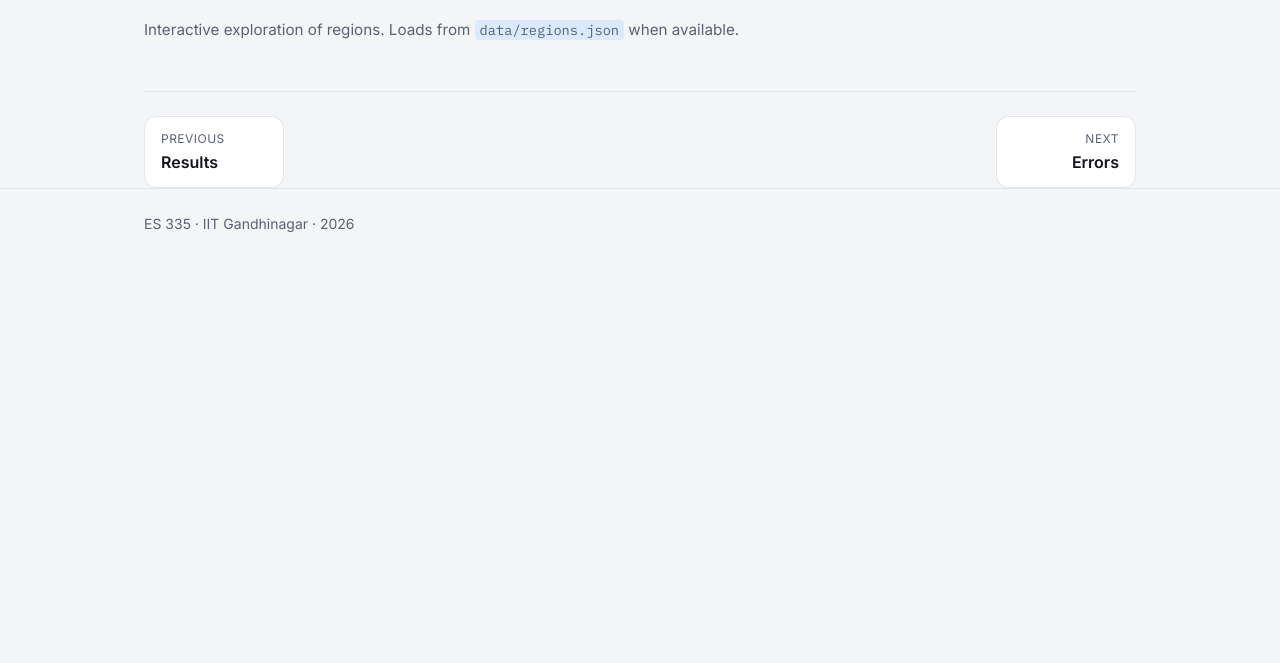
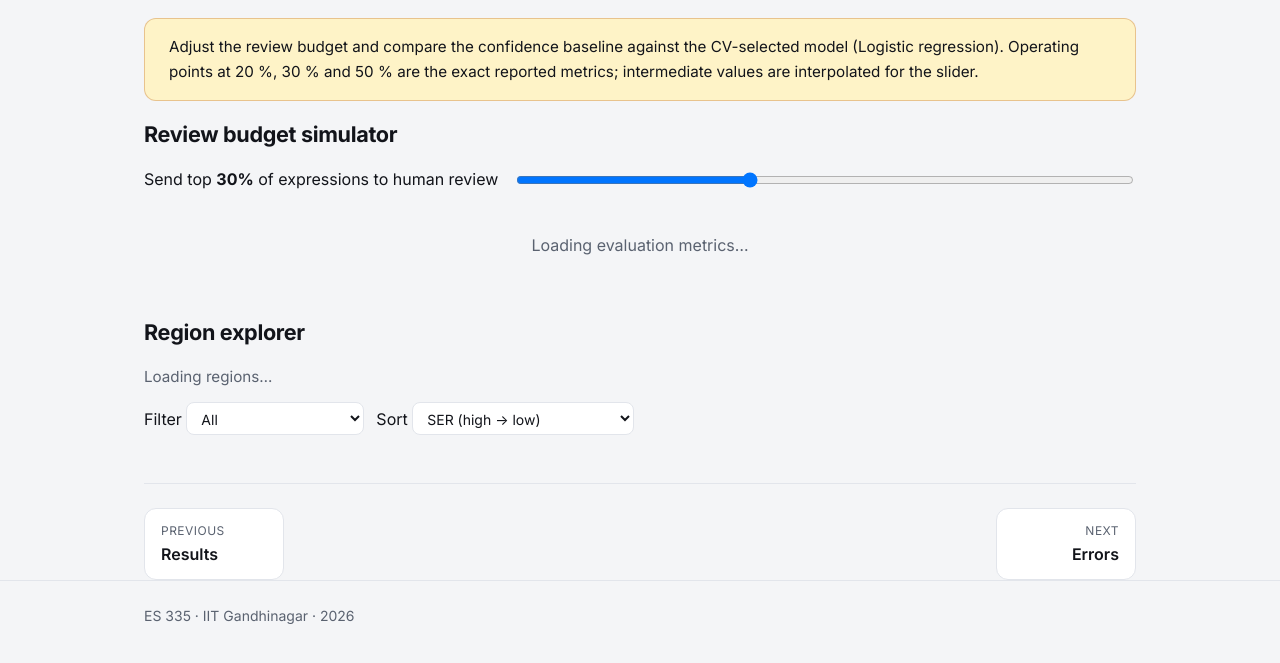
Before and after one commit to Janil-ship-it/es335-math-recognition-error-prediction, a plain HTML site: page docs/explore.html in a window 1280 px wide. Shown: the part 207-870 px from the top of the page. Before the commit the page ends 800 px from the top, so only its background shows below. Drawn offline with nearby package versions, Linux system fonts and the light colour scheme.

Commit message:
Add interactive review lab page with budget slider and region explorer

```diff
--- a/docs/explore.html
+++ b/docs/explore.html
@@ -19,11 +19,61 @@
   <div id="step-progress"></div>
   <div id="breadcrumb" class="breadcrumb"></div>
   <h1>Review lab</h1>
-  <p class="note">Interactive exploration of regions. Loads from <code>data/regions.json</code> when available.</p>
+
+  <div class="callout callout-warning">
+    Adjust the review budget and compare the confidence baseline against the CV-selected model (Logistic regression).
+    Operating points at 20&nbsp;%, 30&nbsp;% and 50&nbsp;% are the exact reported metrics; intermediate values are interpolated for the slider.
+  </div>
+
+  <section>
+    <h2>Review budget simulator</h2>
+    <div class="slider-row">
+      <label for="budget-slider">Send top <strong id="budget-label">30%</strong> of expressions to human review</label>
+      <input type="range" id="budget-slider" min="15" max="55" step="1" value="30" aria-valuemin="15" aria-valuemax="55" aria-valuenow="30" />
+    </div>
+    <div id="lab-metrics" data-loading>
+      <div class="loading-block">Loading evaluation metrics…</div>
+    </div>
+  </section>
+
+  <section>
+    <h2>Region explorer</h2>
+    <p id="region-status" class="note">Loading regions…</p>
+    <div class="filters">
+      <label>
+        Filter
+        <select id="region-filter" aria-label="Filter regions">
+          <option value="all">All</option>
+          <option value="needs">Needs correction</option>
+          <option value="ok">OK (no severe error)</option>
+          <option value="high_ser">SER &gt; 0.2</option>
+        </select>
+      </label>
+      <label>
+        Sort
+        <select id="region-sort" aria-label="Sort regions">
+          <option value="ser_desc">SER (high → low)</option>
+          <option value="ser_asc">SER (low → high)</option>
+          <option value="score_desc">Logistic score (high → low)</option>
+          <option value="score_asc">Logistic score (low → high)</option>
+          <option value="id">Region ID</option>
+        </select>
+      </label>
+    </div>
+    <div id="region-list" class="region-list"></div>
+  </section>
+
   <div id="page-nav" class="page-nav"></div>
 </main>
 <footer class="site-footer"><div class="wrap"><p>ES 335 · IIT Gandhinagar · 2026</p></div></footer>
+<script src="https://cdn.jsdelivr.net/npm/chart.js@4.4.1/dist/chart.umd.min.js"></script>
 <script src="app.js"></script>
-<script>MathGuard.init({ page: "explore" });</script>
+<script>
+  MathGuard.init({
+    page: "explore",
+    lab: true,
+    regions: true
+  });
+</script>
 </body>
 </html>
```
